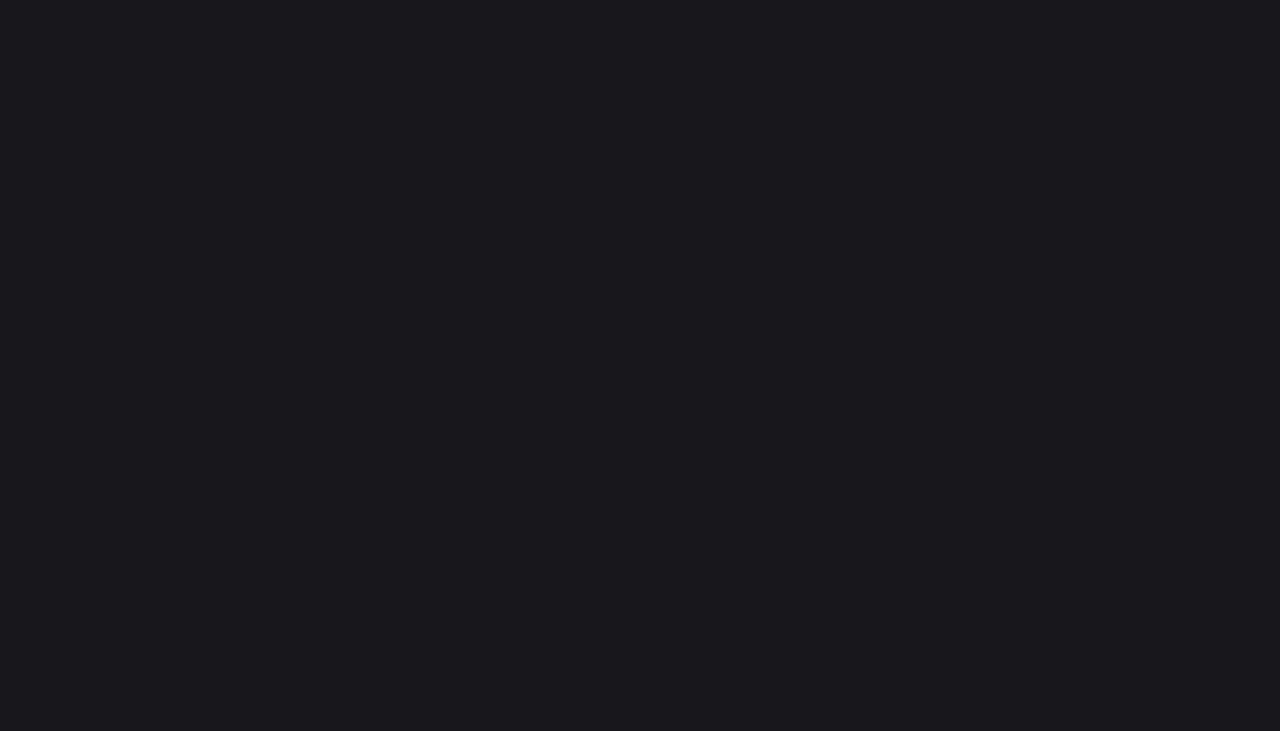
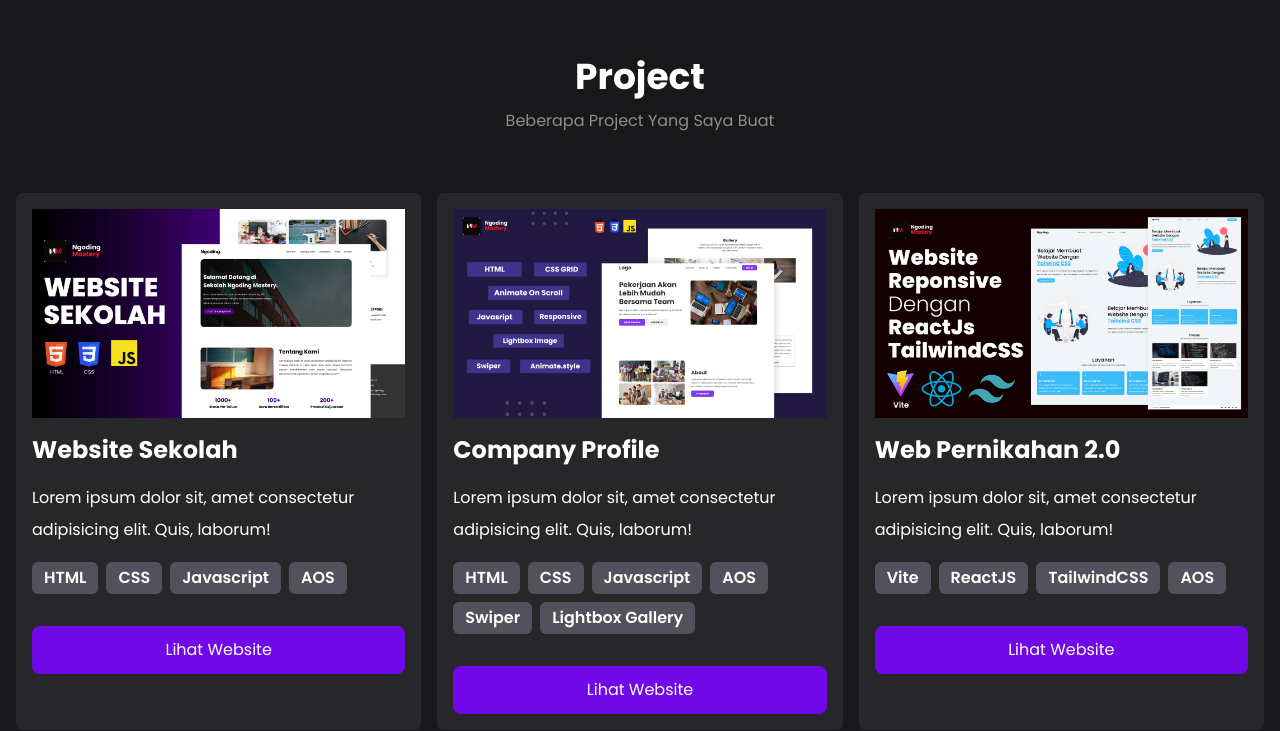
Before and after one commit to Rangga11268/AboutMe, a React (Vite) app: page / in a window 1280 px wide. Shown: the part 1939-2670 px from the top of the page. Before the commit the page ends 1828 px from the top, so only its background shows below. Built offline with nearby package versions, Linux system fonts and the light colour scheme.

Commit message:
section project

```diff
--- a/src/App.jsx
+++ b/src/App.jsx
@@ -1,5 +1,5 @@
 import DataImage from "./data";
-import { listTools } from "./data";
+import { listTools, listProyek } from "./data";
 
 export default function App() {
   return (
@@ -11,6 +11,7 @@
               src={DataImage.HeroImage}
               alt="Hero"
               className="w-10 rounded-md"
+              loading="lazy"
             />
             <q>Lorem ipsum dolor sit, amet consectetur 🔥</q>
           </div>
@@ -49,6 +50,7 @@
           src={DataImage.HeroImage}
           alt="Hero"
           className="w-[500px] md:ml-auto rounded-2xl"
+          loading="lazy"
         />
       </div>
       <div>
@@ -72,6 +74,7 @@
                 src={DataImage.HeroImage}
                 alt="Hero"
                 className="w-12 rounded-md sm:block hidden"
+                loading="lazy"
               />
               <div className="flex items-center gap-6">
                 <div>
@@ -108,6 +111,7 @@
                     src={tools.gambar}
                     alt="ToolsImg"
                     className="w-14 bg-zinc-800 p-1 group-hover:bg-zinc-900"
+                    loading="lazy"
                   />
                   <div>
                     <h4 className="font-bold">{tools.nama}</h4>
@@ -119,6 +123,44 @@
           </div>
         </div>
         {/* Tentang kami end */}
+
+        {/* Proyek  */}
+        <div className="project mt-32 py-10">
+          <h1 className="text-center text-4xl font-bold mb-2">Project</h1>
+          <p className="text-base/loose text-center opacity-50">
+            Beberapa Project Yang Saya Buat
+          </p>
+          <div className="project-box mt-14 grid lg:grid-cols-3 sm:grid-cols-2 grid-cols-1 gap-4">
+            {listProyek.map((project) => (
+              <div key={project.id} className="p-4 bg-zinc-800 rounded-md">
+                <img src={project.gambar} alt="projectImg" loading="lazy" />
+                <div>
+                  <h1 className="text-2xl font-bold my-4">{project.nama}</h1>
+                  <p className="text-base/loose mb-4">{project.desk}</p>
+                  <div className="flex flex-wrap gap-2">
+                    {project.tools.map((tool, index) => (
+                      <p
+                        className="py-1 px-3 border-zinc-500 bg-zinc-600 rounded-md font-semibold"
+                        key={index}
+                      >
+                        {tool}
+                      </p>
+                    ))}
+                  </div>
+                  <div className="mt-8 text-center">
+                    <a
+                      href="#"
+                      className="bg-violet-700 p-3 rounded-lg block border-zinc-600 hover:bg-violet-600"
+                    >
+                      Lihat Website
+                    </a>
+                  </div>
+                </div>
+              </div>
+            ))}
+          </div>
+        </div>
+        {/* Proyek end */}
       </div>
     </>
   );
```
